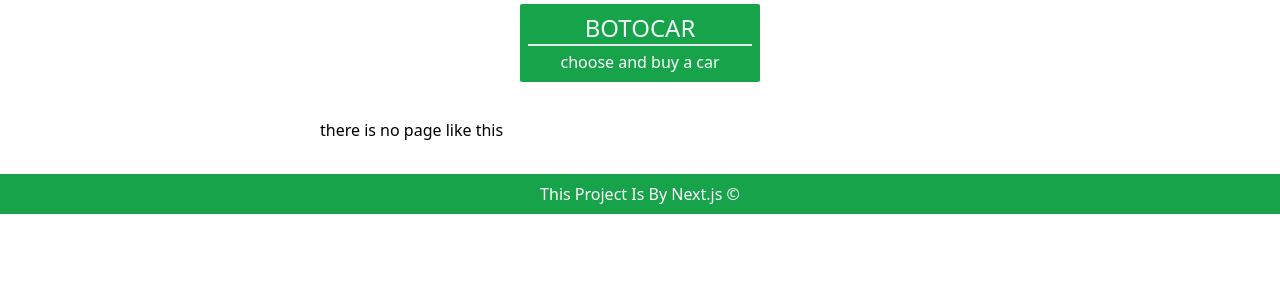
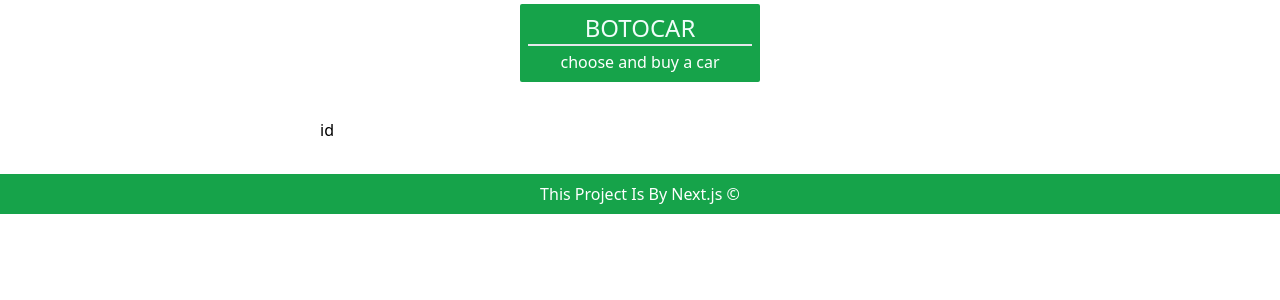
Before and after one commit to arshia788/Car-Next, a Next.js app: page /cars/1 in a window 1280 px wide. Before the commit this address had no page. Shown: the top 300 px of the page. Built offline with nearby package versions, Linux system fonts and the light colour scheme.

Commit message:
created a route for car detail

```diff
--- a/components/module/Card.js
+++ b/components/module/Card.js
@@ -1,16 +1,18 @@
+import Link from "next/link";
 import Location from "../icons/Location";
 
 const Card = (props) => {
-    const {name, image, id, model,
+    const { name, image, id, model,
         year, distance, location, price
-    }= props
+    } = props
     console.log(props);
 
     return (
         <div className='shadow-lg shadow-gray-300 p-1 box-border
         min-h-full
         '>
-            <img  src={props.image}
+            <Link href={`/cars/${id}`}>
+                <img src={props.image}
                     className='rounded-md overflow-hidden '
                     alt={id}
                 />
@@ -25,6 +27,7 @@ const Card = (props) => {
                         />
                     </div>
                 </div>
+            </Link>
         </div>
     );
 };
--- /dev/null
+++ b/components/module/CardDetail.js
@@ -0,0 +1,11 @@
+import React from 'react';
+
+const CardDetail = () => {
+    return (
+        <div>
+
+        </div>
+    );
+};
+
+export default CardDetail;
--- /dev/null
+++ b/pages/cars/[carId].js
@@ -0,0 +1,19 @@
+import { useRouter } from 'next/router';
+import React from 'react';
+import carsData from '../../data/carsdata';
+
+const CarDetail = () => {
+
+    const id= useRouter().query.carId;
+    const carId = carsData[id - 1]
+    console.log(carId);
+
+
+    return (
+        <div>
+            id
+        </div>
+    );
+};
+
+export default CarDetail;
```
Lines whose indentation alone changed are shown as unchanged.
